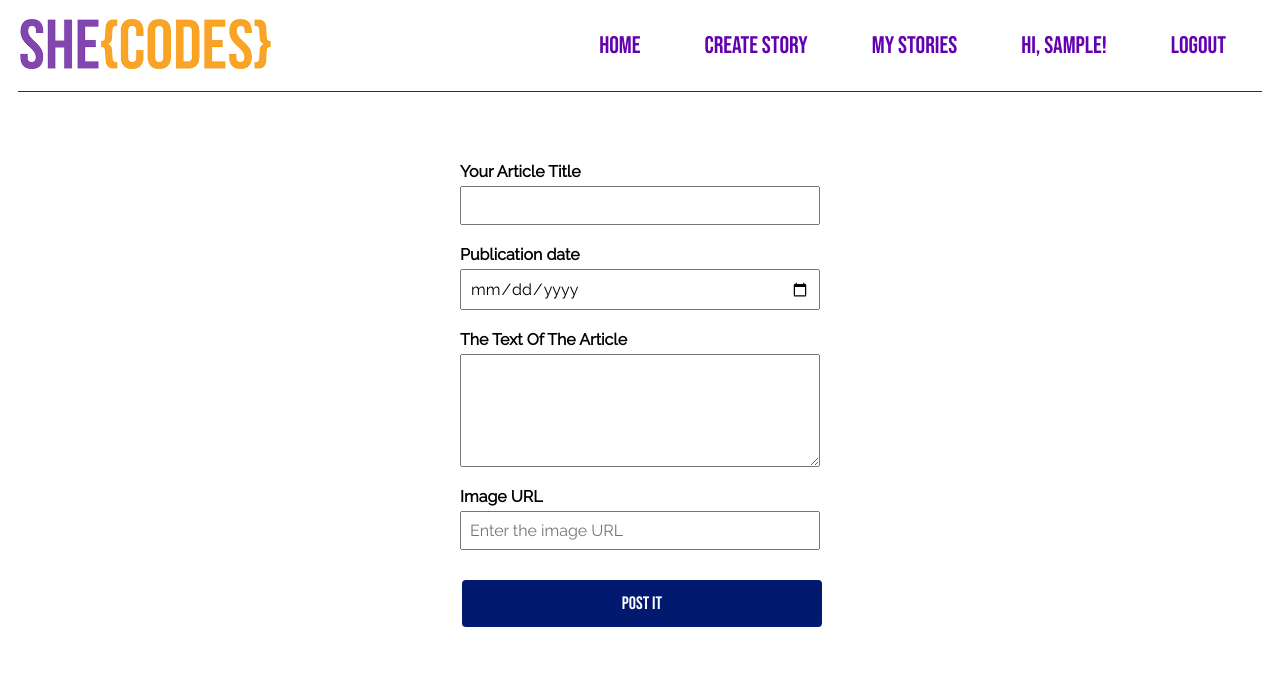
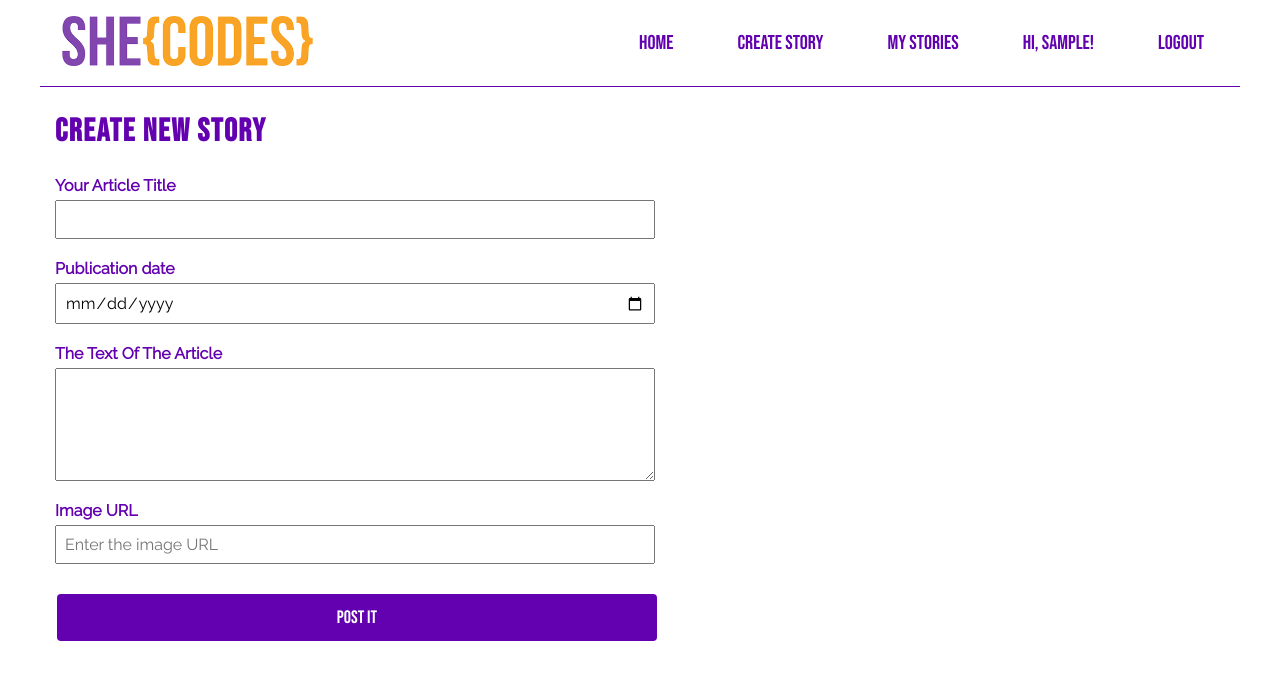
Before and after one commit to eoryazantseva/she_codes_news, a Django app: page /news/add-story/ in a window 1280 px wide. Shown: the top 680 px of the page. Run offline with Django 4.2, Linux system fonts and the light colour scheme; the visitor is signed in with stand-in values (Sample User, id 1); parts of the project's set-up code (start-up, migrations or seed data) failed here and were passed over.

Commit message:
styled form for adding new stories

```diff
--- a/she_codes_news/news/static/news/styles.css
+++ b/she_codes_news/news/static/news/styles.css
@@ -19,6 +19,7 @@
     gap: 1px 1px;
     grid-template-areas: "left-1 right-1" "left-1 right-2" "left-1 right-3";
     max-height: 500px;
+    margin: 15px 15px;
 }
 
 #latest-stories #story-card-2 img,
@@ -77,6 +78,7 @@
     display: flex;
     flex-wrap: wrap;
     justify-content: space-between;
+    margin: 15px 15px;
 }
 
 #all-stories .story-card {
--- a/she_codes_news/news/templates/news/createStory.html
+++ b/she_codes_news/news/templates/news/createStory.html
@@ -1,6 +1,6 @@
 {% extends "base.html" %}
 {% block content %}
-
+<h2>Create New Story</h2>
 <div class="form-container">
     <form action="" method="post">
         {% csrf_token %}
--- a/she_codes_news/news/templates/news/index.html
+++ b/she_codes_news/news/templates/news/index.html
@@ -23,6 +23,8 @@
     {% endif %}
 </div>
 
+<h2>Read All Stories</h2>
+
 <div id="all-stories">
     {% if latest_stories %}
     {% for story in all_stories %}
--- a/she_codes_news/static/styles.css
+++ b/she_codes_news/static/styles.css
@@ -82,6 +82,8 @@ input, select, textarea {
 
 body {
     background-color: white;
+    max-width: 1200px;
+    margin: 0 auto;
 }
 
 h1 {
@@ -89,6 +91,10 @@ h1 {
 }
 h2, h3 {
     color: var(--purple);
+}
+h2 {
+    font-size: 2rem;
+    margin: 25px 15px;
 }
 
 /* Navigation styling  */
@@ -104,7 +110,7 @@ h2, h3 {
 
 header ul a{
     margin: 0 20px;
-    font-size: 24px;
+    font-size: 20px;
 }
 
 /* For JS hamburger button */
@@ -138,7 +144,8 @@ header button {
         align-items: center;
         border-bottom: 1px solid var(--purple);
         background-color: white;
-        margin: 15px 10px;
+        max-width: 1200px;
+        margin: 15px auto;
         padding-bottom: 15px;
     }
 
@@ -153,6 +160,10 @@ header button {
         display: flex;
         gap: 24px;
         margin-right: 16px;
+    }
+
+    header .logo {
+        margin-left: 20px;
     }
 
     .hamburger-icon {
@@ -196,16 +207,16 @@ h4, p {
 /* form styling */
 
 .form-container {
-    max-width: 400px;
+    max-width: 600px;
     margin: 0 auto;
-    padding: 20px;
-    margin: 50px auto;
+    margin: 15px 15px;
 }
 
 .form-label {
     display: block;
     margin-bottom: 5px;
     font-weight: bold;
+    color: var(--purple);
 }
 
 label {
@@ -221,7 +232,7 @@ label {
     text-decoration: none;
     border: none;
     display: inline-block;
-    background: var(--blue);
+    background: var(--purple);
     border-radius: 4px;
     color: white;
     font-family: var(--heading-font-family);
@@ -235,6 +246,6 @@ label {
 .btn-primary:hover {
     color: white;
     scale: 1.02;
-    background: var(--blue);
-    border: solid 1px var(--blue);
+    background: var(--purple);
+    border: solid 1px var(--purple);
 }
--- a/she_codes_news/templates/base.html
+++ b/she_codes_news/templates/base.html
@@ -17,8 +17,8 @@
     <body>
         <header>
             <div id="mobile-header">
-                <a id="header-link" href="{% url 'news:index' %}"></a>
-                    <img src="../static/images/she_codes_news_logo.png" alt="The SheCodesNews logo" class="logo">
+                <a id="header-link" href="{% url 'news:index' %}">
+                    <img src="{% static 'images/she_codes_news_logo.png' %}" alt="The SheCodesNews logo" class="logo">
                 </a>
                 <button class="hamburger-button">
                     <svg xmlns="http://www.w3.org/2000/svg" fill="none" viewBox="0 0 24 24" stroke-width="1.5" stroke="currentColor" class="hamburger-icon">
```
